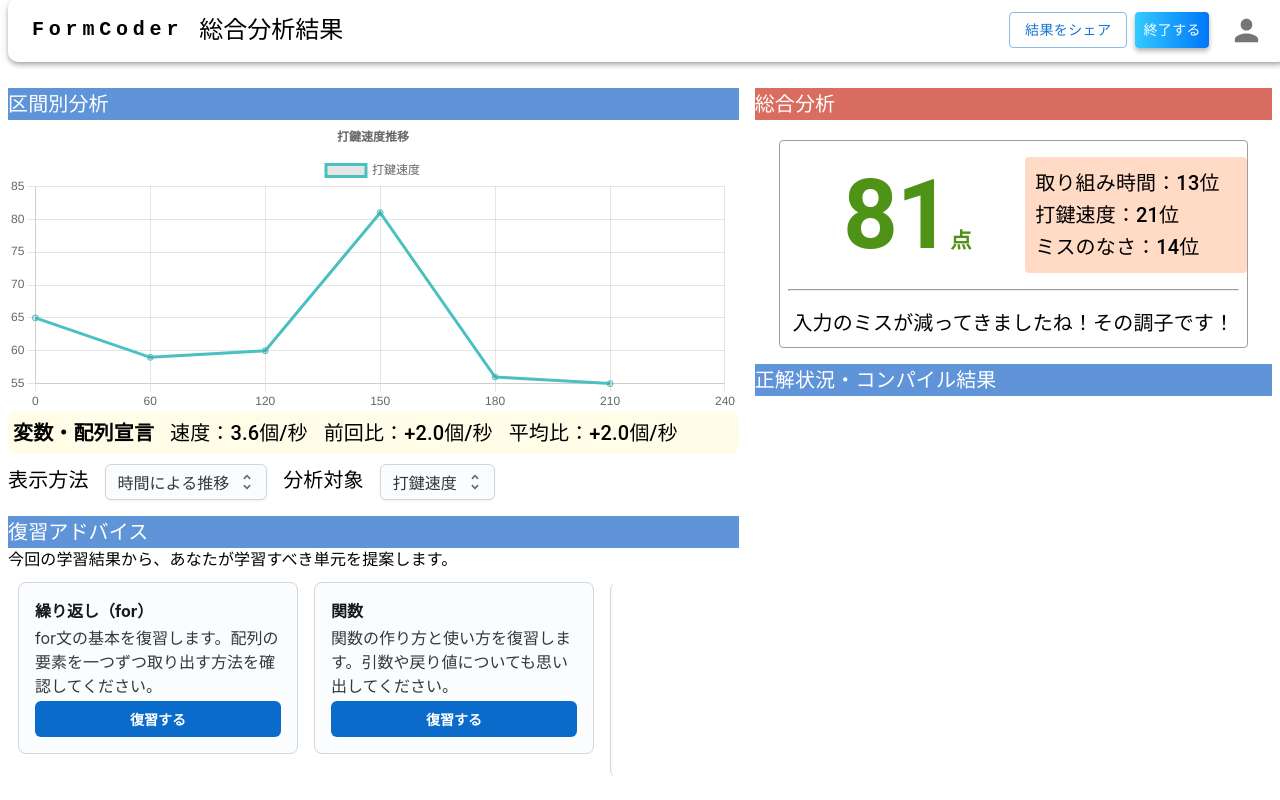
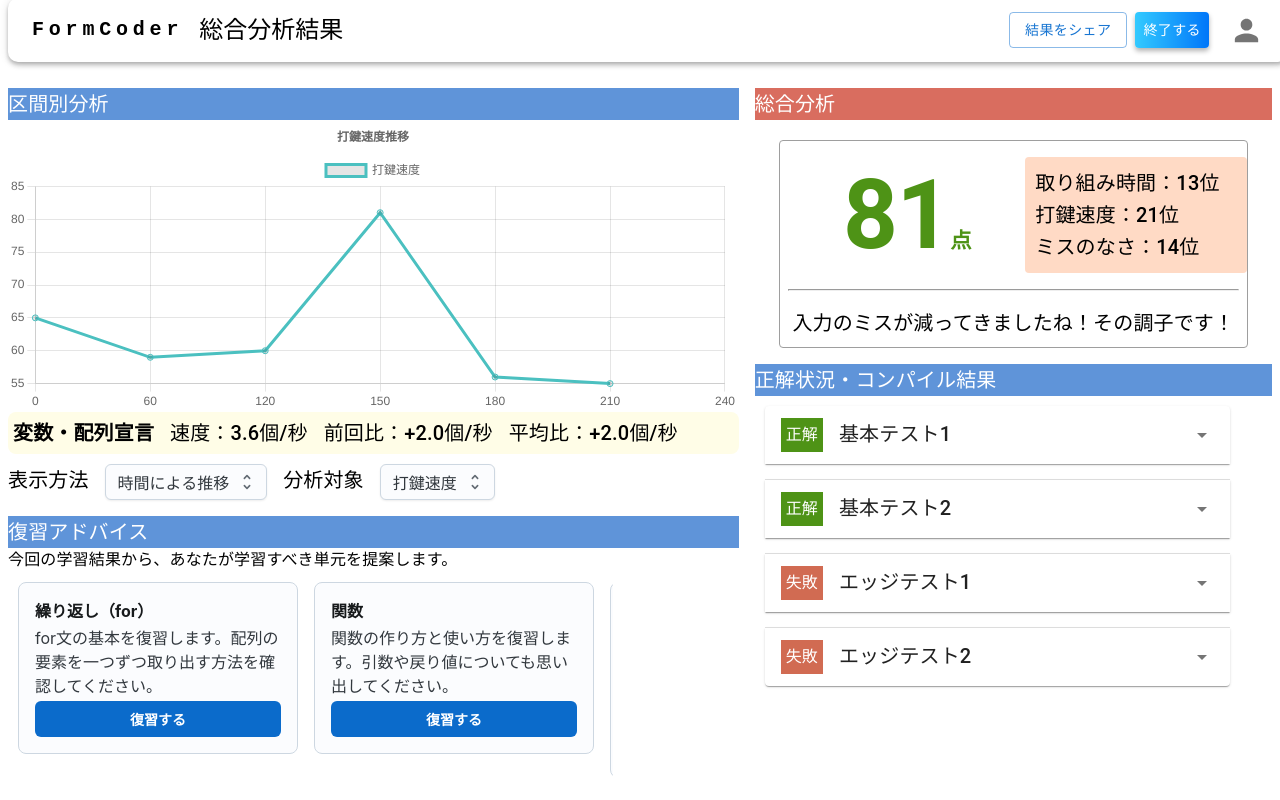
Before and after one commit to KHashimoto3/FormCoder_FRONT, a React (Vite) app: page /analytics in a window 1280 px wide. Built offline with nearby package versions, Linux system fonts and the light colour scheme; no server answers.

Commit message:
総合分析結果画面で、テストケースの正解不正解を表示できるようにした。

```diff
--- a/src/components/features/analytics/TestResult.tsx
+++ b/src/components/features/analytics/TestResult.tsx
@@ -1,11 +1,62 @@
-import { Typography } from "@mui/material";
+import { Box, Stack, Typography } from "@mui/material";
+import { TestResultCard } from "./test-result-card/TestResultCard";
+import { error } from "console";
 
 export const TestResult = () => {
+  const sampleResultData = [
+    {
+      title: "基本テスト1",
+      status: "正解",
+      input: "1 2",
+      output: "3",
+      error: "",
+    },
+    {
+      title: "基本テスト2",
+      status: "正解",
+      input: "2 3",
+      output: "5",
+      error: "",
+    },
+    {
+      title: "エッジテスト1",
+      status: "失敗",
+      input: "3 4",
+      output: "9",
+      error: "違う出力結果",
+    },
+    {
+      title: "エッジテスト2",
+      status: "失敗",
+      input: "9 1",
+      output: "9",
+      error: "違う出力結果",
+    },
+  ];
+
   return (
-    <div>
+    <>
       <Typography variant="h6" sx={{ color: "#ffffff", background: "#5F94D9" }}>
         正解状況・コンパイル結果
       </Typography>
-    </div>
+      <Box
+        width="90%"
+        maxHeight="400px"
+        sx={{ msOverflowY: "scroll", padding: "10px", overflowX: "hidden" }}
+      >
+        <Stack spacing={2}>
+          {sampleResultData.map((data, index) => (
+            <TestResultCard
+              key={index}
+              title={data.title}
+              status={data.status}
+              input={data.input}
+              output={data.output}
+              error={data.error}
+            />
+          ))}
+        </Stack>
+      </Box>
+    </>
   );
 };
--- /dev/null
+++ b/src/components/features/analytics/test-result-card/TestResultCard.tsx
@@ -0,0 +1,84 @@
+import {
+  Accordion,
+  AccordionDetails,
+  AccordionSummary,
+  Stack,
+  Typography,
+} from "@mui/material";
+
+import ArrowDropDownIcon from "@mui/icons-material/ArrowDropDown";
+
+type Props = {
+  title: string;
+  status: string;
+  input: string;
+  output: string;
+  error: string;
+};
+
+export const TestResultCard = (props: Props) => {
+  const { title, status, input, output, error } = props;
+  return (
+    <>
+      <Accordion>
+        <AccordionSummary
+          expandIcon={<ArrowDropDownIcon />}
+          aria-controls="panel2-content"
+          id="panel2-header"
+        >
+          <Stack spacing={2} direction="row">
+            <Typography
+              fontSize={16}
+              sx={{
+                color: "#fff",
+                background: status === "正解" ? "#4E9316" : "#d16b52",
+                padding: "5px",
+              }}
+            >
+              {status}
+            </Typography>
+            <Typography fontSize={20} variant="h6">
+              {title}
+            </Typography>
+          </Stack>
+        </AccordionSummary>
+        <AccordionDetails>
+          <Stack spacing={2}>
+            <Stack spacing={2} direction="row">
+              <div
+                style={{
+                  width: "200px",
+                  background: "#f7f7f7",
+                  padding: "10px",
+                }}
+              >
+                <Typography fontWeight="bold">入力</Typography>
+                <Typography>{input}</Typography>
+              </div>
+              <div
+                style={{
+                  width: "200px",
+                  background: "#f7f7f7",
+                  padding: "10px",
+                }}
+              >
+                <Typography fontWeight="bold">出力</Typography>
+                <Typography>{output}</Typography>
+              </div>
+            </Stack>
+            {error && (
+              <Stack spacing={2}>
+                <Typography fontWeight="bold">エラー</Typography>
+                <textarea
+                  readOnly
+                  style={{ width: "400px", height: "100px" }}
+                  value={error}
+                />
+              </Stack>
+            )}
+          </Stack>
+        </AccordionDetails>
+      </Accordion>
+    </>
+  );
+};
```
